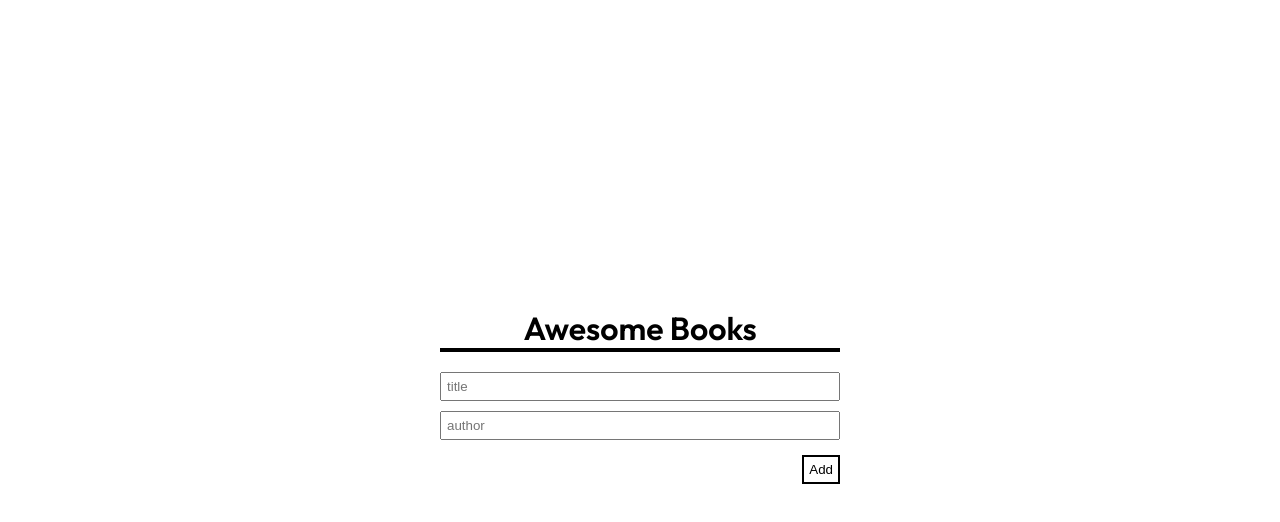
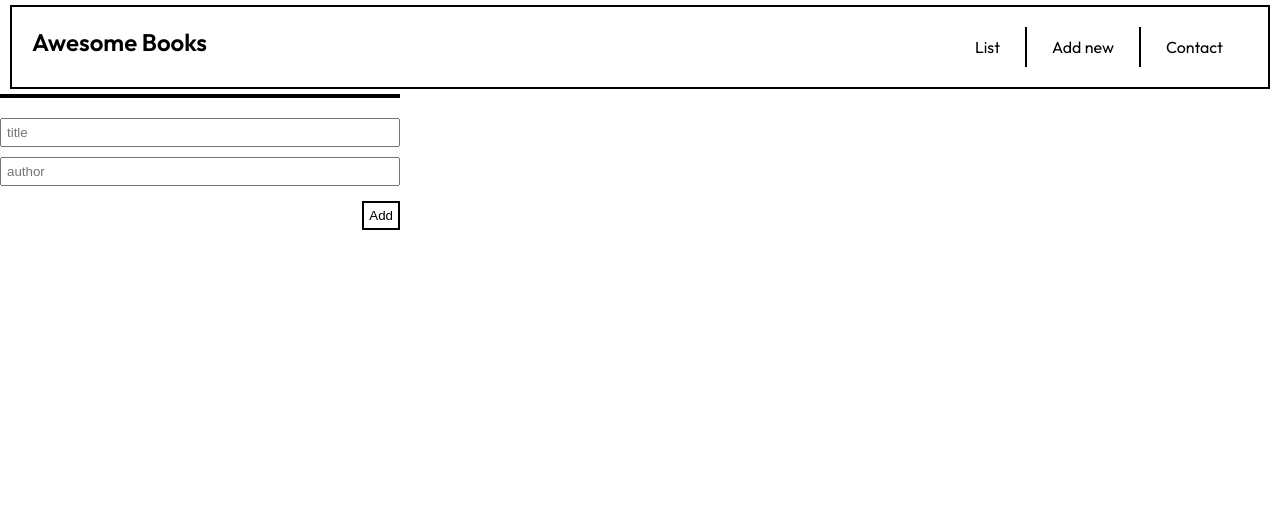
Before and after one commit to tajulafreen/Awesome-Books, a website: page index.html in a window 1280 px wide. Drawn offline with Linux system fonts and the light colour scheme.

Commit message:
Added nav-links to header

```diff
--- a/index.html
+++ b/index.html
@@ -15,13 +15,24 @@
   </head>
   <body>
     <header>
-      <h1>Awesome Books</h1>
+      <h2>Awesome Books</h2>
+      <ul class="nav-link-list">
+        <li class="nav-item"><a href="" class="nav-link">List</a></li>
+        <li class="nav-item"><a href="" class="nav-link">Add new</a></li>
+        <li class="nav-item"><a href="" class="nav-link">Contact</a></li>
+      </ul>
     </header>
+    <div>
       <section id="books">
         <ul id="book-list"></ul>
         <form action="">
           <div>
-          <input type="text" name="title" id="book-title" placeholder="title" />
+            <input
+              type="text"
+              name="title"
+              id="book-title"
+              placeholder="title"
+            />
             <input
               type="text"
               name="author"
@@ -32,6 +43,7 @@
           <button type="submit" id="addBtn">Add</button>
         </form>
       </section>
+    </div>
     <script src="./script.js"></script>
   </body>
 </html>
--- a/style.css
+++ b/style.css
@@ -7,23 +7,54 @@
 }
 
 body {
-  display: flex;
-  align-items: center;
-  justify-content: center;
   height: 99vh;
   flex-direction: column;
   font-family: 'Outfit', sans-serif;
 }
 
-li:nth-child(odd) {
-  background-color: #dbd7d7;
+header {
+  position: sticky;
+  top: 0;
+  display: flex;
+  justify-content: space-between;
+  padding: 20px;
+  border: 2px solid #000;
+  margin: 5px 10px;
+}
+
+header ul {
+  display: flex;
+  list-style-type: none;
+}
+
+header > ul > li {
+  padding: 10px 25px;
+  border-right: 2px solid #000;
+}
+
+header > ul > li:last-child {
+  border-right: none;
+}
+
+.nav-link:link,
+.nav-link:visited {
+  text-decoration: none;
+  color: #000;
+}
+
+.nav-link:hover,
+.nav-link:active {
+  color: rgb(93, 93, 169);
 }
 
 #book-list li {
   padding: 20px;
   display: flex;
-  justify-content: space-between;
   align-items: center;
+}
+
+#book-list li:nth-child(odd) {
+  background-color: #dbd7d7;
 }
 
 #book-list li > p {
```
Lines whose indentation alone changed are shown as unchanged.
